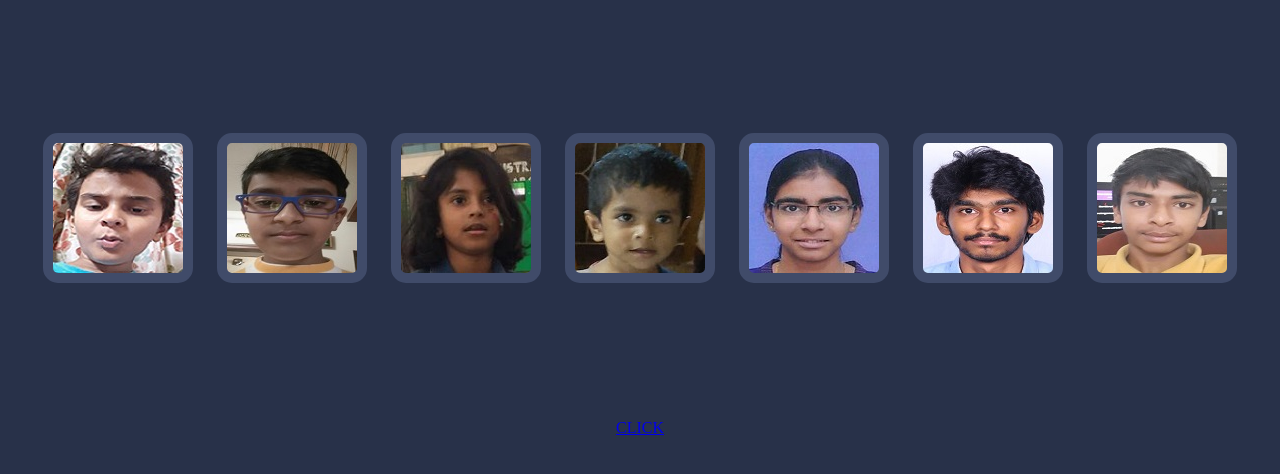
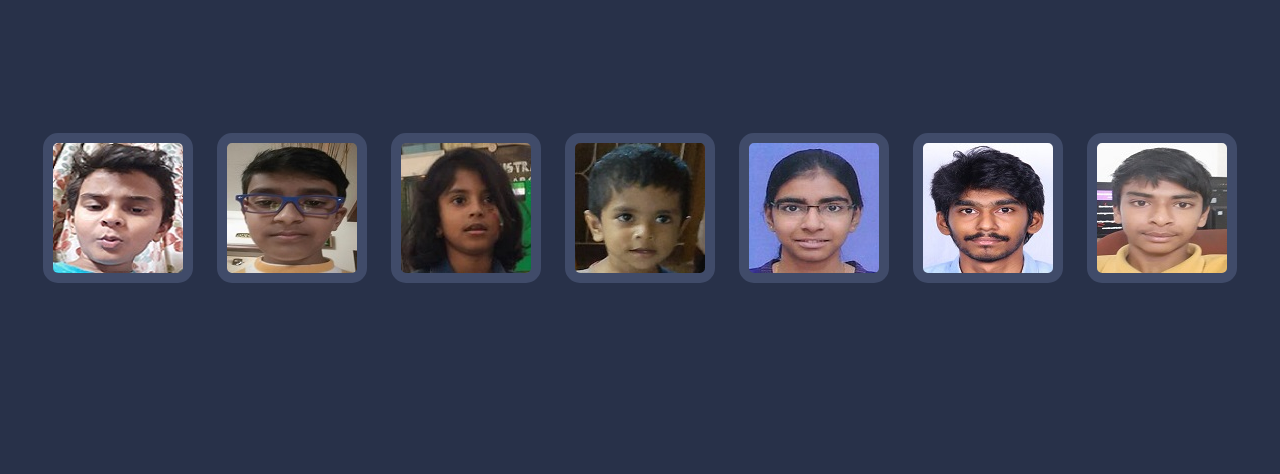
Before and after one commit to mohammedadnan2307/family-drums, a plain HTML site: page index.html in a window 1280 px wide. Shown: the part 156-630 px from the top of the page. Drawn offline with Linux system fonts and the light colour scheme.

Commit message:
Update index.html

```diff
--- a/index.html
+++ b/index.html
@@ -19,8 +19,7 @@
         <button class="j drum"><span>j</span></button>
         <button class="k drum"><span>k</span></button>
         <button class="l drum"><span>l</span></button>
-    </div>
-    <a href="blog/index.html">CLICK</a>
+  </div>
     <script src="index.js" charset="utf-8"></script>
 
 </body>
```
